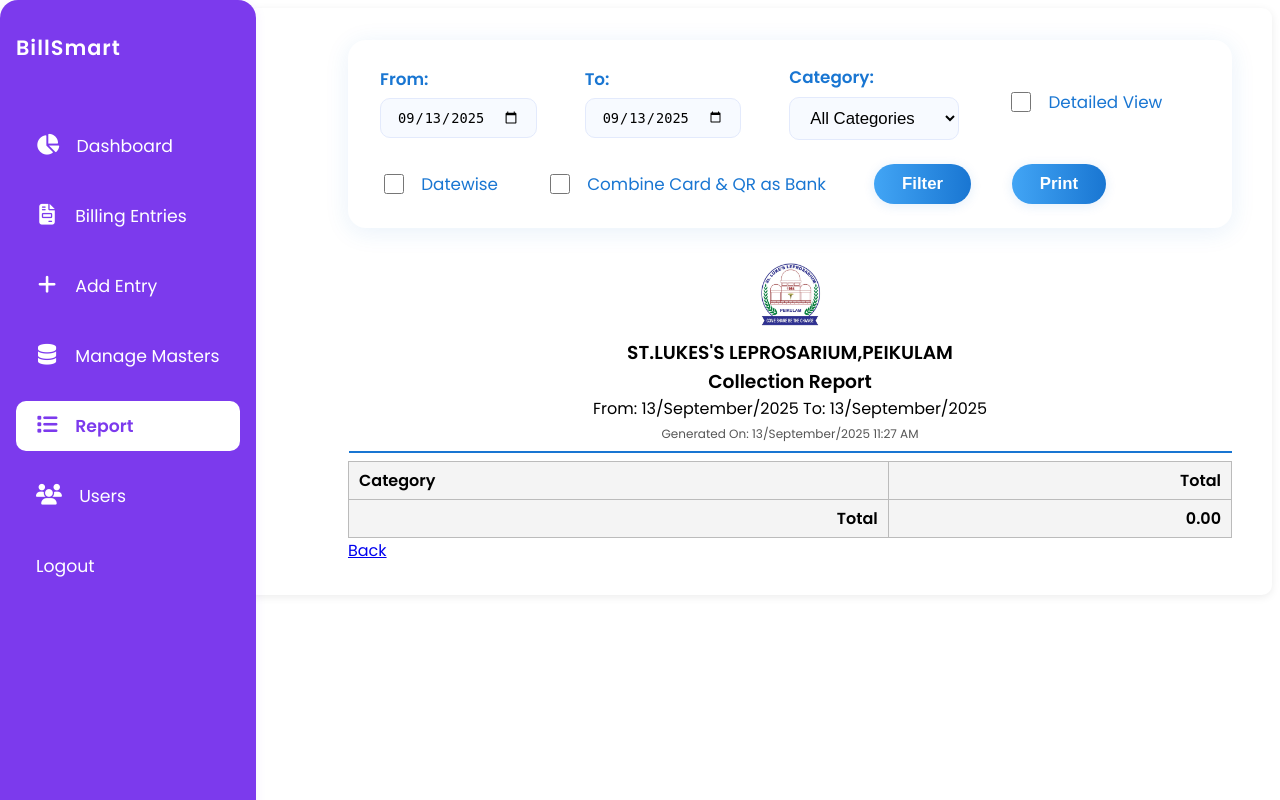
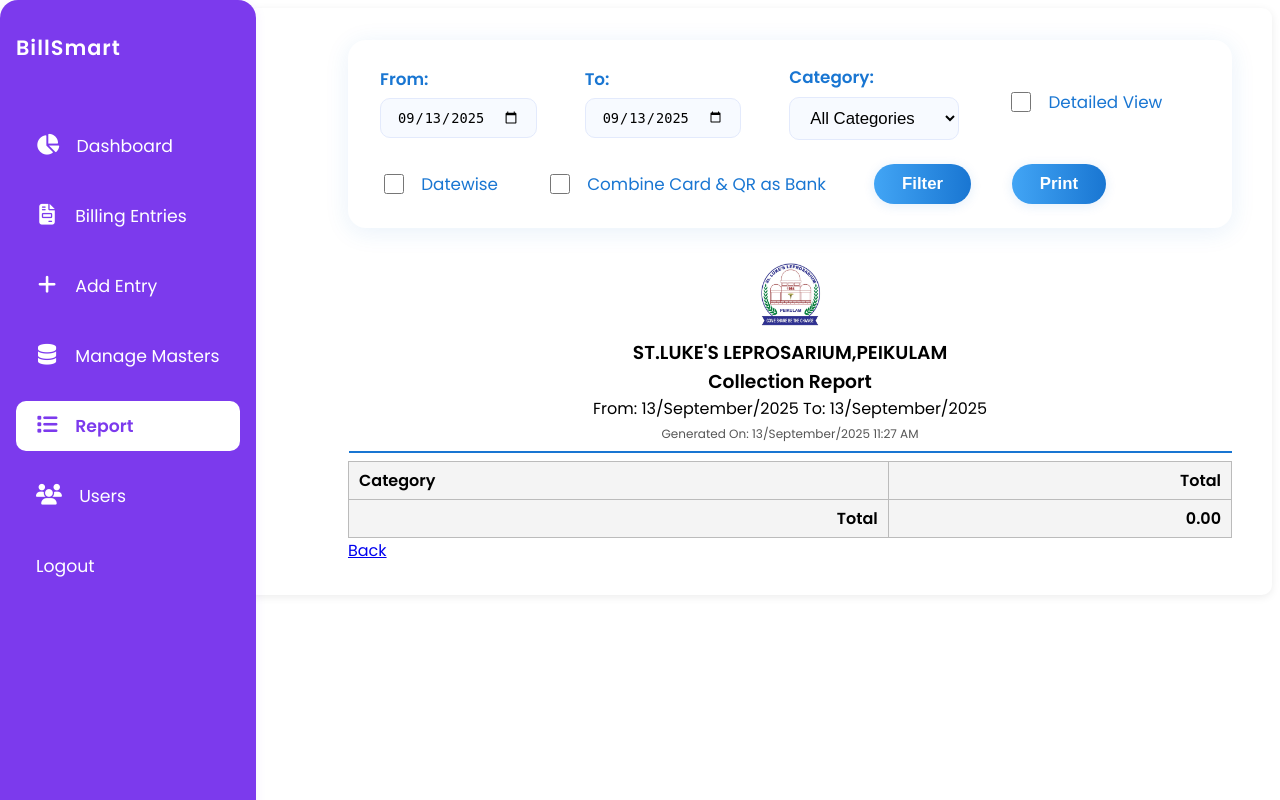
Before and after one commit to nellaibill/billing-lukes, a Flask app: page /category_report in a window 1280 px wide. Run offline with Flask 2, Linux system fonts and the light colour scheme; a user stored in the database is signed in; data comes from the database, SQL or seed files in the repository.

Commit message:
spelling correction

```diff
--- a/templates/category_report.html
+++ b/templates/category_report.html
@@ -160,7 +160,7 @@
                             <div style="display: flex; flex-direction: column; align-items: center; justify-content: center; margin-bottom: 8px;">
                                 <img src="/static/logo.jpg" alt="Logo" style="height:70px; width:auto; margin-bottom:8px; display:block;">
                                 <div style="text-align:center; width:100%;">
-                                    <h3 style="margin:0;">ST.LUKES'S LEPROSARIUM,PEIKULAM</h3>
+                                    <h3 style="margin:0;">ST.LUKE'S LEPROSARIUM,PEIKULAM</h3>
                                     <h3 style="margin:0;">Collection Report</h3>
                                     <h4 style="margin:0; font-weight:normal;">
                                         From: {{ from_date|datetime('%d/%B/%Y') if from_date else '' }}
@@ -253,7 +253,7 @@
                             <div style="display: flex; flex-direction: column; align-items: center; justify-content: center; margin-bottom: 8px;">
                                 <img src="/static/logo.jpg" alt="Logo" style="height:70px; width:auto; margin-bottom:8px; display:block;">
                                 <div style="text-align:center; width:100%;">
-                                    <h3 style="margin:0;">ST.LUKES'S LEPROSARIUM,PEIKULAM</h3>
+                                    <h3 style="margin:0;">ST.LUKE'S LEPROSARIUM,PEIKULAM</h3>
                                     <h3 style="margin:0;">Collection Report</h3>
                                     <h4 style="margin:0; font-weight:normal;">
                                         From: {{ from_date|datetime('%d/%B/%Y') if from_date else '' }}
--- a/templates/daily_category_report.html
+++ b/templates/daily_category_report.html
@@ -26,7 +26,7 @@
             <div style="display: flex; align-items: center; justify-content: flex-start; margin-bottom: 8px;">
                 <img src="/static/logo.jpg" alt="Logo" style="height:70px; width:auto; margin-right:18px; display:block;">
                 <div style="flex:1;">
-                    <h3 style="margin:0;">ST.LUKES'S LEPROSARIUM,PEIKULAM</h3>
+                    <h3 style="margin:0;">ST.LUKE'S LEPROSARIUM,PEIKULAM</h3>
                     <h3 style="margin:0;">Detailed Date-wise Category Report</h3>
                     <div style="font-size:12px; color:#555; margin-top:4px;">Generated On: {{ printed_datetime }}</div>
                 </div>
--- a/templates/payment_type_report.html
+++ b/templates/payment_type_report.html
@@ -48,7 +48,7 @@
             <div style="display: flex; align-items: center; justify-content: flex-start; margin-bottom: 8px;">
                 <img src="/static/logo.jpg"  alt="Logo" style="height:70px; width:auto; margin-right:18px; display:block;">
                 <div style="flex:1;">
-                    <h3 style="margin:0;">ST.LUKES'S LEPROSARIUM,PEIKULAM</h3>
+                    <h3 style="margin:0;">ST.LUKE'S LEPROSARIUM,PEIKULAM</h3>
                     <h3 style="margin:0;">Cash and Bank Report</h3>
                     <div style="font-size:12px; color:#555; margin-top:4px;">Generated On: {{ printed_datetime }}</div>
                 </div>
--- a/templates/print_bill.html
+++ b/templates/print_bill.html
@@ -25,7 +25,7 @@
         <div style="display: flex; align-items: center; justify-content: flex-start; margin-bottom: 8px;">
             <img src="/static/logo.jpg" alt="Logo" style="height:70px; width:auto; margin-right:18px; display:block;">
             <div style="flex:1;">
-                <h3 style="margin:0;">ST.LUKES'S LEPROSARIUM,PEIKULAM</h3>
+                <h3 style="margin:0;">ST.LUKE'S LEPROSARIUM,PEIKULAM</h3>
             </div>
         </div>
         <div style="display: flex; justify-content: space-between; align-items: flex-start; margin-bottom: 8px;">
```
